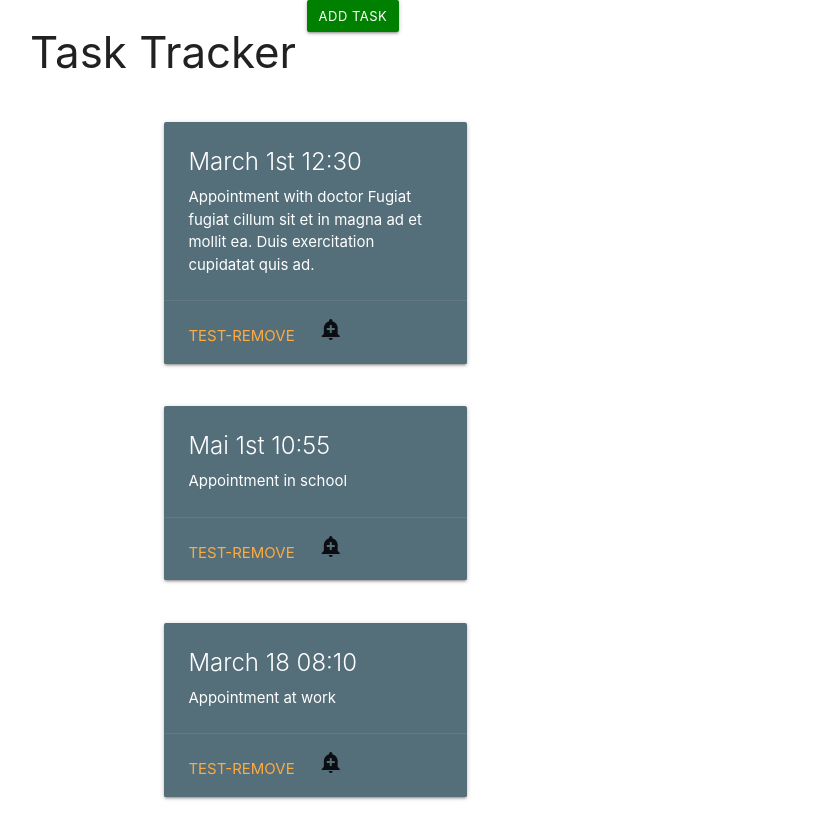
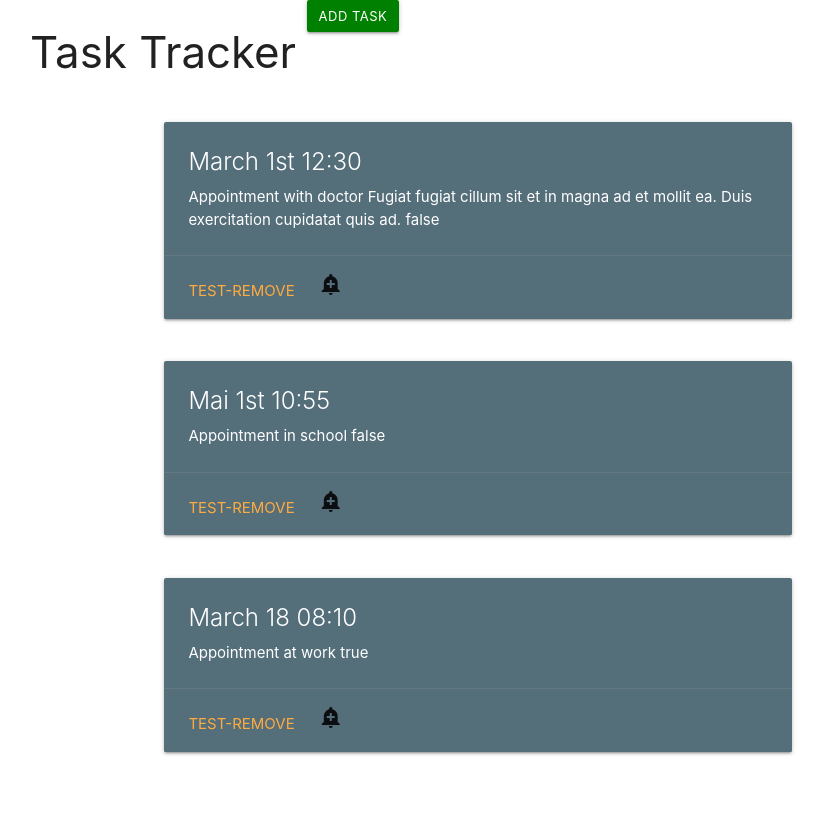
Before and after one commit to Retch/task-tracker, a Vue app: page / in a window 1280 px wide. Shown: the whole page, without its empty margins (162-987 px from the left). After the commit the page ends 800 px from the top, so only its background shows below. Built offline with nearby package versions, Linux system fonts and the light colour scheme.

Commit message:
Reminder Toggle added

```diff
--- a/src/App.vue
+++ b/src/App.vue
@@ -1,7 +1,12 @@
 <template>
   <div class="container">
     <Header class="col s6" title="Task Tracker" />
-    <Tasks class="col s6" :tasks="tasks" />
+    <Tasks
+      @toggle-reminder="toggleReminder"
+      @delete-task="deleteTask"
+      class="col s6"
+      :tasks="tasks"
+    />
   </div>
 </template>
 
@@ -20,6 +25,16 @@ export default {
       tasks: [],
     };
   },
+  methods: {
+    deleteTask(id) {
+      this.tasks = this.tasks.filter((task) => task.id !== id);
+    },
+    toggleReminder(id) {
+      this.tasks = this.tasks.map((task) =>
+        task.id === id ? { ...task, reminder: !task.reminder } : task
+      );
+    },
+  },
   created() {
     this.tasks = [
       {
@@ -27,13 +42,13 @@ export default {
         text:
           "Appointment with doctor Fugiat fugiat cillum sit et in magna ad et mollit ea. Duis exercitation cupidatat quis ad.",
         day: "March 1st 12:30",
-        reminder: true,
+        reminder: false,
       },
       {
         id: 2,
         text: "Appointment in school",
         day: "Mai 1st 10:55",
-        reminder: true,
+        reminder: false,
       },
       {
         id: 3,
--- a/src/components/Task.vue
+++ b/src/components/Task.vue
@@ -1,13 +1,14 @@
 <template>
-  <div class="col s12 m6">
+  <div class="col s12">
     <div class="card blue-grey darken-1">
       <div class="card-content white-text">
         <span class="card-title">{{ task.day }}</span>
         {{ task.text }}
+        {{ task.reminder }}
       </div>
       <div class="card-action">
-        <a href="#">Test-Remove</a>
-        <i class="material-icons">add_alert</i>
+        <a @click="$emit('delete-task', task.id)">Test-Remove</a>
+        <i @click="$emit('toggle-reminder', task.id)" class="material-icons">add_alert</i>
       </div>
     </div>
   </div>
--- a/src/components/Tasks.vue
+++ b/src/components/Tasks.vue
@@ -1,7 +1,11 @@
 <template>
   <div class="container">
     <div class="row" :key="task.id" v-for="task in tasks">
-      <Task :task="task" />
+      <Task
+        @toggle-reminder="$emit('toggle-reminder', task.id)"
+        @delete-task="$emit('delete-task', task.id)"
+        :task="task"
+      />
     </div>
   </div>
 </template>
```
